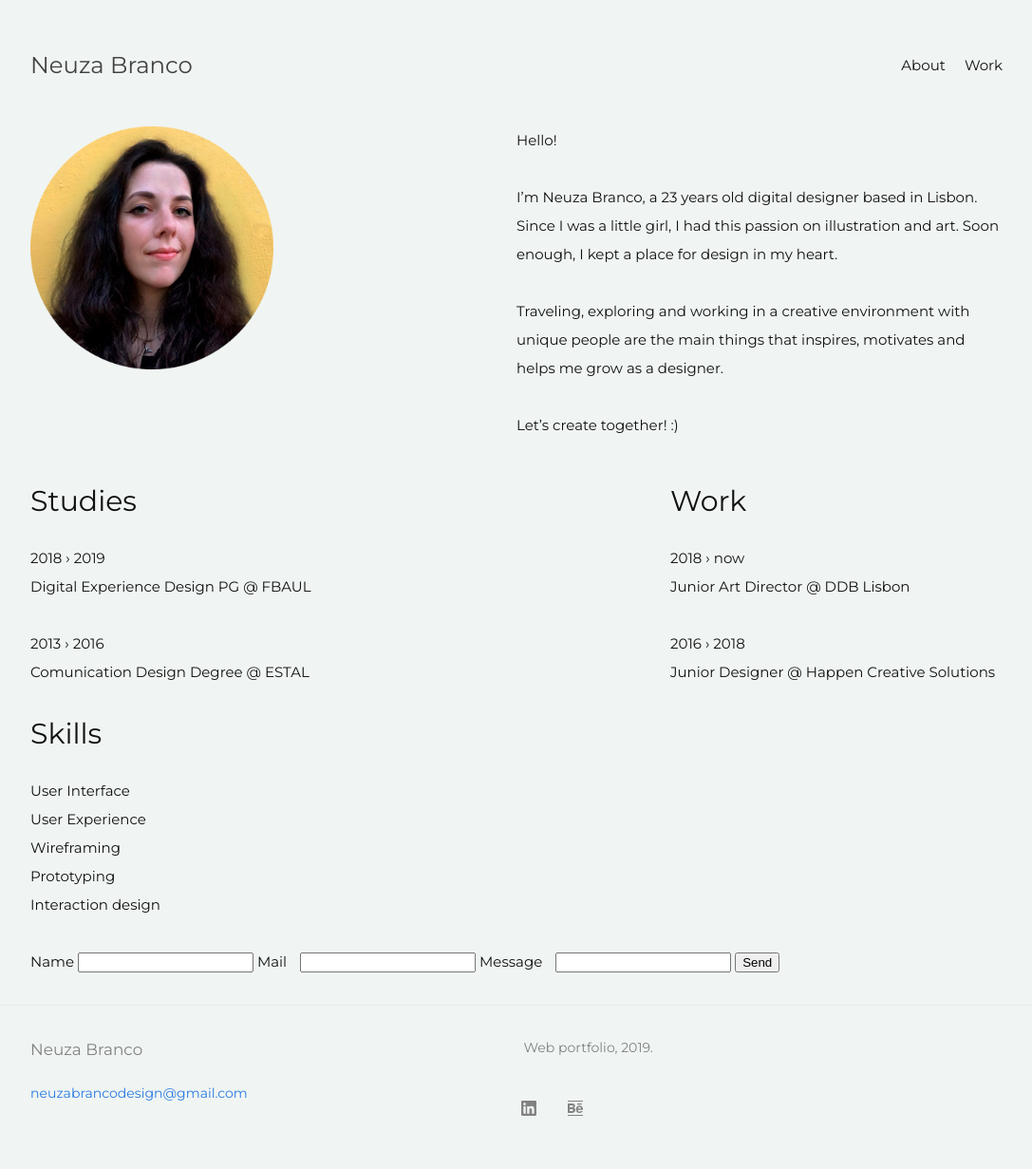
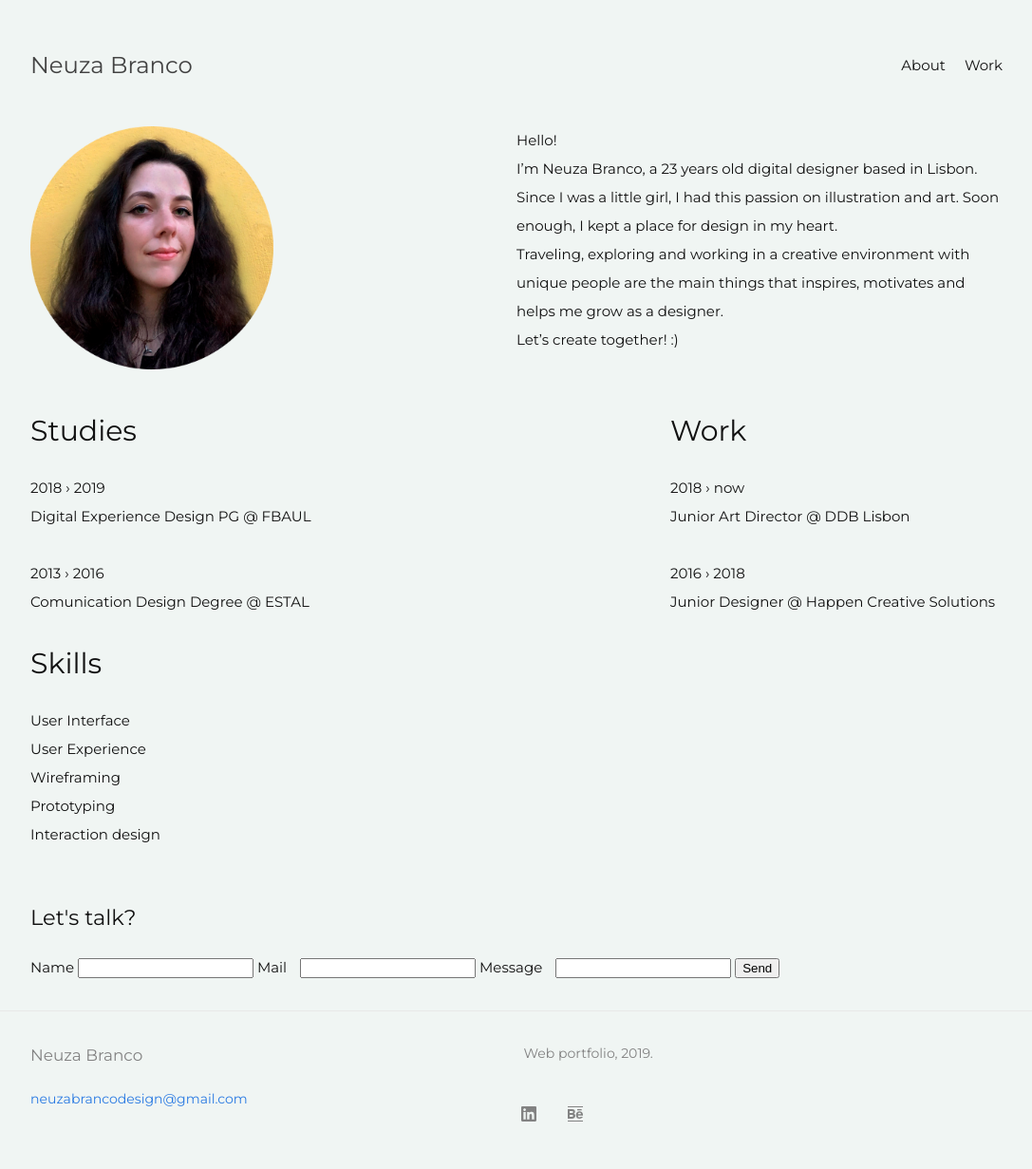
Before and after one commit to neuzadbranco/neuzadbranco.github.io, a Jekyll site: the page built from About.md, in a window 1280 px wide. Shown: the whole page at 95% size, without its empty margins (96-1183 px from the left). Built offline with Jekyll 4.4.1, drawn with Linux system fonts in a browser that asks for light colours.

```diff
--- a/About.md
+++ b/About.md
@@ -6,4 +6,8 @@ title: About
 
 ![pic](/assets/images/pic.png)
 
-Hello!<br><br>I'm Neuza Branco, a 23 years old digital designer based in Lisbon.<br>Since I was a little girl, I had this passion on illustration and art. Soon enough, I kept a place for design in my heart.<br><br>Traveling, exploring and working in a creative environment with unique people are the main things that inspires, motivates and helps me grow as a designer.<br><br>	Let's create together! :)
+Hello!
+I'm Neuza Branco, a 23 years old digital designer based in Lisbon.
+Since I was a little girl, I had this passion on illustration and art. Soon enough, I kept a place for design in my heart.
+Traveling, exploring and working in a creative environment with unique people are the main things that inspires, motivates and helps me grow as a designer.
+Let's create together! :)
--- a/_layouts/about.html
+++ b/_layouts/about.html
@@ -29,6 +29,7 @@ layout: default
 
 </ul>
 
+<h2>Let's talk?</h2>
 <form action="https://formspree.io/neuzabrancodesign@gmail.com" method="POST">
 <section class="form">
  <h7> Name<h7>
--- a/_sass/minima/_layout.scss
+++ b/_sass/minima/_layout.scss
@@ -121,14 +121,14 @@
 .homecontent {
   width: 100%;
   height: 100px;
-  margin: auto;
   text-align: center;
-  line-height: 100px;
   font-size: 60px;
+  vertical-align: middle;
+  line-height: 90px;
 }
 
 .form {
-  margin-top: 30px;
+  margin-top: 5px;
 }
 
 /**
@@ -226,13 +226,32 @@
     background-color: $orange-color;
     width: 100%;
     height: 300px;
+    text-align: center;
+    vertical-align: middle;
+    line-height: 110px;
+    animation: pulse 5s infinite;
   }
+
+  @keyframes pulse {
+  0% {
+    background-color: #f3c228;
+  }
+
+  50% {
+    background-color: #F3A328;
+  }
+
+  100% {
+    background-color: #f3c228;
+  }
+}
 
 }
 
 
 .post-list a {
-  color: $text-color;
+  color: #FFFFFF;
+  font-size: 27px;
 }
 
 .post-meta {
@@ -245,14 +264,13 @@
   @include relative-font-size(1.5);
 }
 
-
 .about {
   list-style: none;
   display: flex;
   flex-wrap: wrap;
   justify-content: space-between;
   margin: auto;
-
+  margin-bottom: 50px;
 }
 
 
```
Also changed, not shown: _posts/2018-12-23-Slice.md (deleted, +0 -9 lines), _posts/2019-04-15-Spotify-Friends-Playlist.md (+0 -1 lines), _posts/2019-05-27-Mindler.md (+26 -1 lines), assets/images/mindler01.png (added), assets/images/mindler02.png (added), assets/images/mindler03.png (added), assets/images/mindler04.png (added), assets/images/mindler05.png (added), assets/images/mindler06.png (added), assets/images/mindler08.png (added), assets/images/mindler09.png (added), 2 other files.
